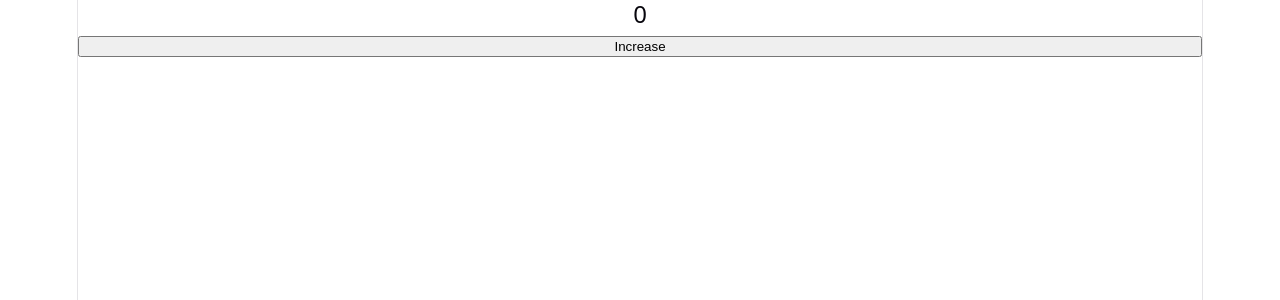
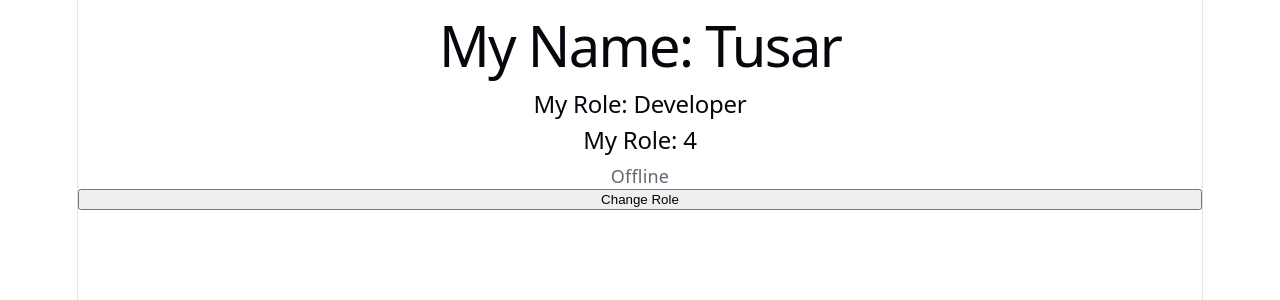
Before and after one commit to Tusar78/AI-Integrated-Full-Stack-Developer, a React (Vite) app in the folder ReactJS/Initial/: page / in a window 1280 px wide. Shown: the top 300 px of the page. Built offline with nearby package versions, Linux system fonts and the light colour scheme.

Commit message:
useState Real world revision

```diff
--- a/ReactJS/Initial/src/App.jsx
+++ b/ReactJS/Initial/src/App.jsx
@@ -1,62 +1,35 @@
-import { use, useState } from "react";
-import "./App.css";
+import { useState } from 'react';
+import './App.css'
 
-function Counter() {
-  let [count, setCount] = useState(0);
-  // console.log(count);
+const App = () => {
+  const [user, setUser] = useState({
+    name: 'Tusar',
+    profile: {
+      role: 'Developer',
+      experience: 4,
+    }
+  })
 
-  const handleCounter = (option) => {
-    if (option === "increase") {
-      setCount((count) => count + 1);
-      setCount((count) => count + 1);
-      setCount((count) => count + 1);
-      console.log(count);
-    } else if (option === "decrease") {
-      setCount(count - 1);
-    } else {
-      setCount(0);
-    }
-  };
+  const handleRole = () => {
+    setUser(prevUser => ({
+      ...prevUser,
+      profile: {
+        ...prevUser.profile,
+        role: 'Full Stack Developer'
+      }
+    }))
+  }
 
   return (
     <>
-      <h2>{count}</h2>
+      <h1>My Name: {user.name}</h1>
+      <h2>My Role: {user.profile.role}</h2>
+      <h2>My Role: {user.profile.experience}</h2>
+      <p>{user.isOnline ? "Online" : "Offline"}</p>
 
-      <div className="btn-list">
-        <button className="btn" onClick={() => handleCounter("increase")}>
-          Increase
-        </button>
-        <button
-          className="btn"
-          disabled={count < 1}
-          onClick={() => handleCounter("decrease")}
-        >
-          Decrease
-        </button>
-        <button className="btn" onClick={() => handleCounter("reset")}>
-          Reset
-        </button>
-      </div>
+      <button onClick={handleRole}>Change Role</button>
     </>
-  );
+  )
 }
 
-const App = () => {
-  const [counter, setCounter] = useState(0);
-  const handleClick = () => {
-    console.log("Before:", counter);
-
-    setCounter((prevCounter) => prevCounter + 3);
-
-    console.log("After:", counter);
-  };
-
-  return (
-    <>
-      <h2>{counter}</h2>
-      <button onClick={handleClick}>Increase</button>
-    </>
-  );
-};
-
 export default App;
```
